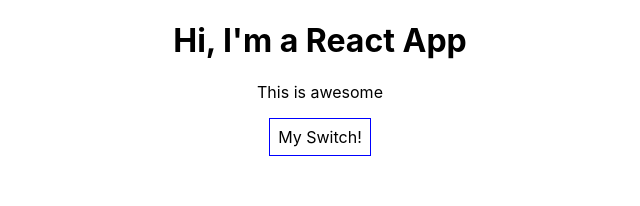
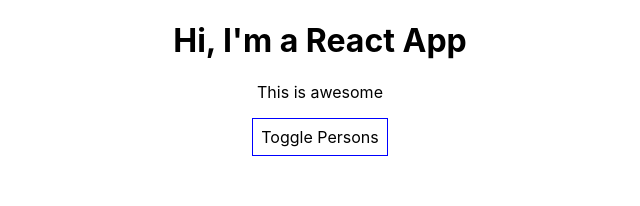
Before and after one commit to zakwan93/react_with_npm, a React (Create React App) app: page / in a window 1280 px wide. Shown: the top 206 px of the page, without its empty margins (320-960 px from the left). Built offline with nearby package versions, Linux system fonts and the light colour scheme.

Commit message:
Display the content using if condition in render and outside the return function, which is prefer way to output conditional data on page

```diff
--- a/src/App.js
+++ b/src/App.js
@@ -46,17 +46,11 @@
       cursor: 'pointer'
     }
 
-    return (
-      <div className="App">
-       <h1> Hi, I'm a React App </h1>
-       <p> This is awesome </p>
-       <button
-          style = {buttonStyle}
-          onClick = {this.togglePersonHandler}> My Switch!
-       </button>
-       {
-         this.state.showPersons === true ?
-          <div>
+    let persons = null;
+
+    if(this.state.showPersons){
+        persons =(
+        <div>
             <Person
                 name = {this.state.persons[0].name}
                 age={this.state.persons[0].age}
@@ -70,8 +64,19 @@
                 name = {this.state.persons[2].name}
                 age = {this.state.persons[2].age} >
                 I'm learning !</Person>
-          </div> : null
-       }
+        </div>
+        );
+    }
+
+    return (
+      <div className="App">
+       <h1> Hi, I'm a React App </h1>
+       <p> This is awesome </p>
+       <button
+          style = {buttonStyle}
+          onClick = {this.togglePersonHandler}> Toggle Persons
+       </button>
+       {persons}
       </div>
     );
     // return React.createElement('div',{className: 'App'}, React.createElement('h1', null, 'Does this work now?'));
```
